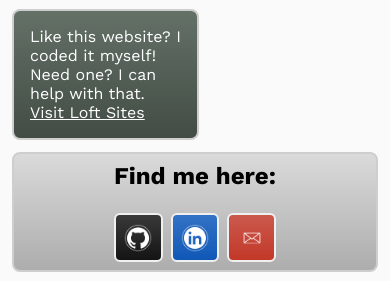
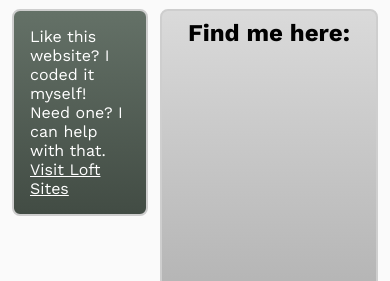
Before and after one commit to rtloftus/loftus-portfolio, an Astro site: page / in a window 390 px wide. Shown: the part 549-830 px from the top of the page. Built offline with nearby package versions, Linux system fonts and the light colour scheme; Astro itself is replaced by a stand-in of ours.

Commit message:
Update global.css

```diff
--- a/src/styles/global.css
+++ b/src/styles/global.css
@@ -451,19 +451,19 @@ footer nav a {
 
   /* Row 4 */
   .home-grid > .home-tile.loft-sites {
-    grid-column: span 2;
+    grid-column: span 1;
     grid-row: span 1;
   }
 
   .home-grid > .home-tile.resume {
-    grid-column: span 1;
+    grid-column: span 2;
     grid-row: span 1;
   }
 
   /* Row 5 */
   .home-grid > .home-tile.contact {
-    grid-column: span 3;
-    grid-row: span 1;
+    grid-column: span 2;
+    grid-row: span 2;
     padding: 0.5rem;
   }
 
```
